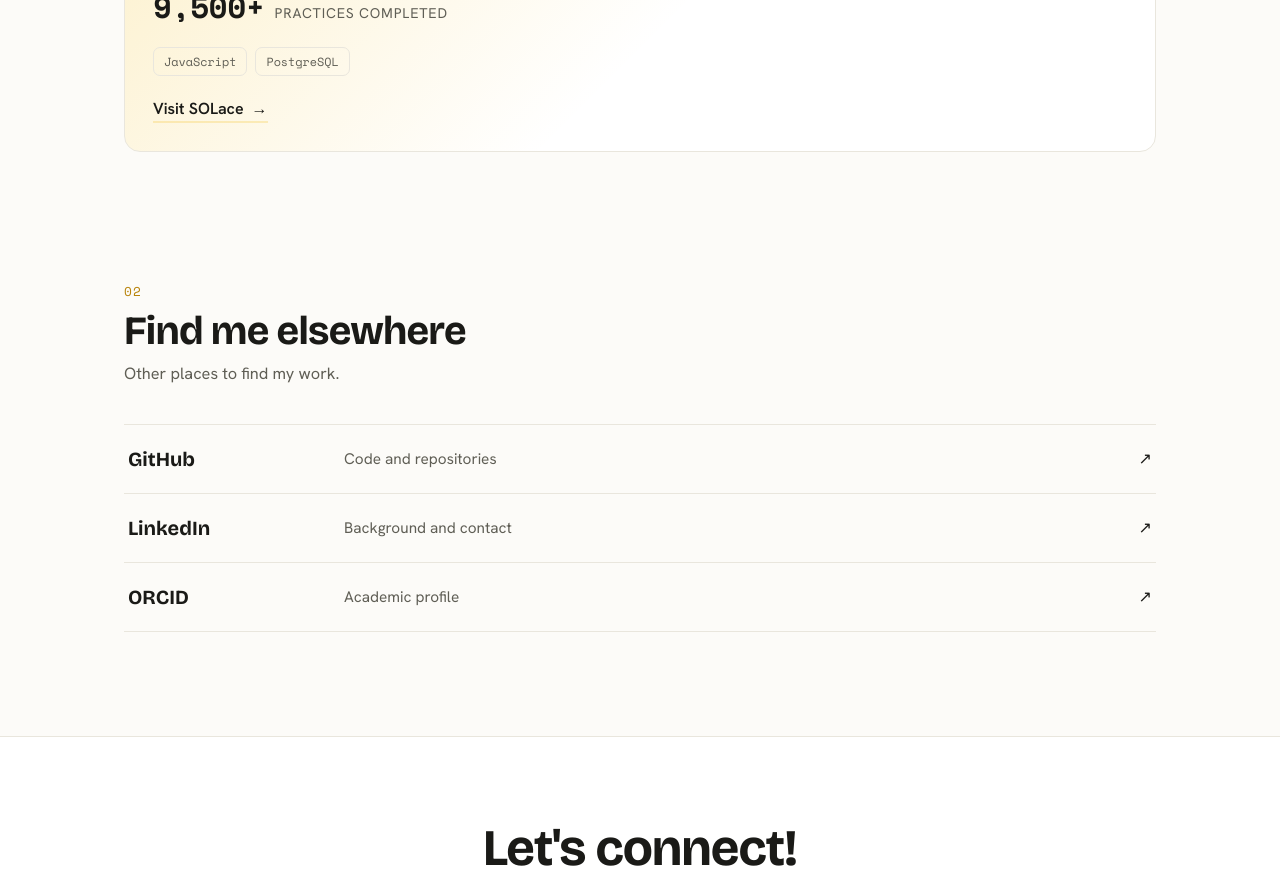
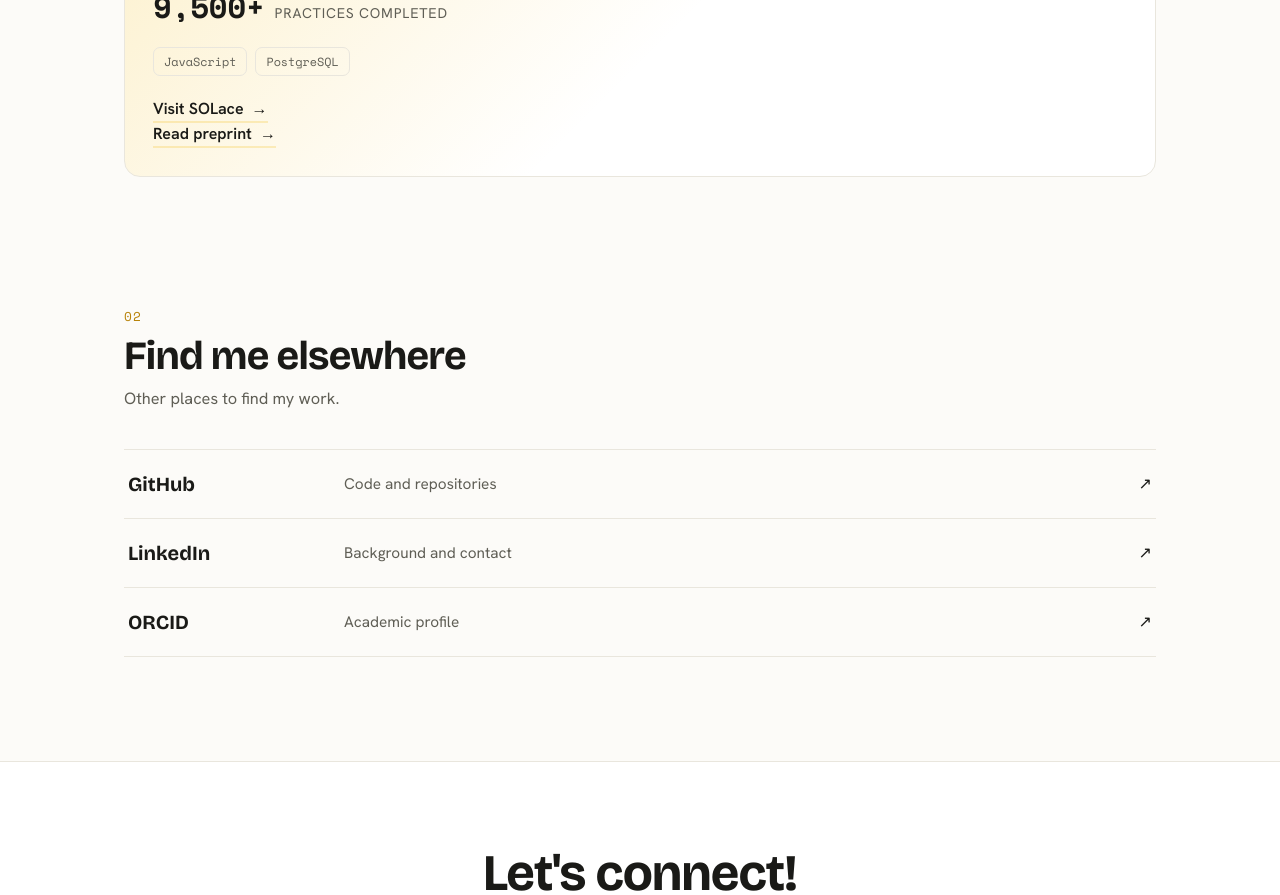
Before and after one commit to iicebergg/vivienberg-portfolio, a React (Vite) app: page / in a window 1280 px wide. Shown: the part 1040-1935 px from the top of the page. Built offline with nearby package versions, Linux system fonts and the light colour scheme.

Commit message:
added preprint link

```diff
--- a/src/portfolio.jsx
+++ b/src/portfolio.jsx
@@ -18,6 +18,7 @@ const PROJECTS = [
     statLabel: "practices completed",
     tags: ["JavaScript", "PostgreSQL"],
     href: "https://learnsolace.org",
+    research: "../public/SOLace_Paper_Camera_Ready.pdf",
     featured: true,
   }
 ];
@@ -212,6 +213,13 @@ export default function Portfolio() {
 
                   <a className="card-link" href={p.href} target={p.href.startsWith("http") ? "_blank" : undefined} rel="noopener noreferrer">
                     Visit {p.title}
+                    <span aria-hidden="true" className="arrow">
+                      →
+                    </span>
+                  </a>
+
+                  <a className="card-link" href={p.research} target={p.research.startsWith("http") ? "_blank" : undefined} rel="noopener noreferrer">
+                    Read preprint
                     <span aria-hidden="true" className="arrow">
                       →
                     </span>
```
Also changed, not shown: 1 other file (tests, documents, lock files or other folders).
